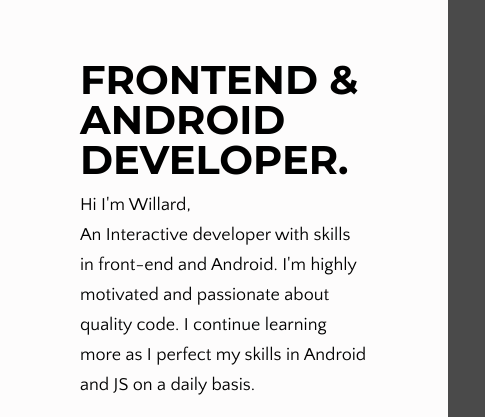
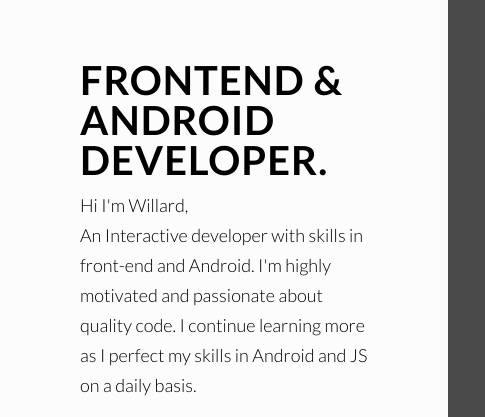
Before and after one commit to orchardsonbett/willardshikami.github.io, a plain HTML site: page index.html in a window 1280 px wide. Shown: the top 417 px of the page, 0-485 px from the left. Drawn offline with nearby package versions, Linux system fonts and the light colour scheme.

Commit message:
changed fonts

```diff
--- a/css/stylesheet.css
+++ b/css/stylesheet.css
@@ -53,7 +53,7 @@ table {
 */
 
 body{
-    font-family: 'Quattrocento Sans', sans-serif;
+    font-family: 'Lato', sans-serif;
 }
 
 
@@ -90,16 +90,17 @@ body{
 }
 
 .first h1{
-    font-family:'Montserrat', sans-serif;
+    font-family: 'Lato', sans-serif;
     font-size: 40px;
-    font-weight: bold;
+    font-weight: 600;
+	letter-spacing: 1px;
     margin-bottom: 10px;
 }
 
 .first p{
-    font-family: 'Quattrocento Sans', sans-serif;
+    font-family: 'Lato', sans-serif;
     font-size: 18px;
-    font-weight: lighter;
+    font-weight: 300;
     line-height: 30px;
 }
 
--- a/index.html
+++ b/index.html
@@ -6,9 +6,6 @@
 
     <!--LATEST IE RENDERING ENGINE & CHROME FAME -->
     <meta http-equiv="X-UA-Compatible" content="IE=edge,chrome=1">
-
-             <!--LINK TO RESPOSONSIVENESS-->
-            <meta name="viewport" content="width=device-width, initial-scale=1">
 
     <title>Willard Shikami</title>
 
@@ -25,11 +22,12 @@
     <link rel="stylesheet" href="css/stylesheet.css">
 
     <!--LINK TO GOOGLE FONTS-->
-            <link href="https://fonts.googleapis.com/css?family=Montserrat:400,700|Quattrocento+Sans:400,700" rel="stylesheet">
+    <link href="https://fonts.googleapis.com/css?family=Lato:300,400,700,900" rel="stylesheet">
 
 
     <!--LINK TO FONTAWSOME-->
-            <script src="https://use.fontawesome.com/a6975973c7.js">    </script>
+    <script src="https://use.fontawesome.com/a6975973c7.js">
+    </script>
 
     <!--LINK TO FAVICON-->
     <link rel="icon" href="images/favicon.png" type="image/png">
@@ -37,21 +35,22 @@
     <!--LINK TO ANIMATE.CSS-->
     <link rel="stylesheet" href="http://s.mlcdn.co/animate.css">
 
-            <script                     src="https://ajax.googleapis.com/ajax/libs/jquery/1.10.2/jquery.min.js"></script>
+    <script src="https://ajax.googleapis.com/ajax/libs/jquery/1.10.2/jquery.min.js"></script>
 </head>
 
 <body>
 
+
     <!--HEADER-->
-
     <div class="section group">
         <!--FIRST SECTION-->
         <div class=" first col">
 
             <div class="text">
-                       <h1  class="animated slideInLeft">FRONTEND & <br> ANDROID DEVELOPER.</h1>
+                <h1 class="animated slideInLeft">FRONTEND & <br> ANDROID DEVELOPER.</h1>
                 <p class="animated slideInLeft">Hi I'm Willard,</p>
-                        <p class="animated slideInLeft">An Interactive developer with skills in front-end and Android. I'm highly motivated and passionate about quality code. I continue learning more as I perfect my skills in Android and JS on a daily basis.</p>
+                <p class="animated slideInLeft">An Interactive developer with skills in front-end and Android. I'm highly motivated and passionate about
+                    quality code. I continue learning more as I perfect my skills in Android and JS on a daily basis.</p>
             </div>
 
             <div class="animated fadeIn social">
@@ -72,7 +71,6 @@
             <div class="animated fadeInDown button">
                 <a class="btn" href="mailto:willardshikami@outlook.com">SAY HELLO</a>
             </div>
-
         </div>
 
         <!--SECOND SECTION-->
@@ -128,4 +126,5 @@
 
     <script type="application/javascript" src="js/main.js"></script>
 </body>
+
 </html>
```
Lines whose indentation alone changed are shown as unchanged.
